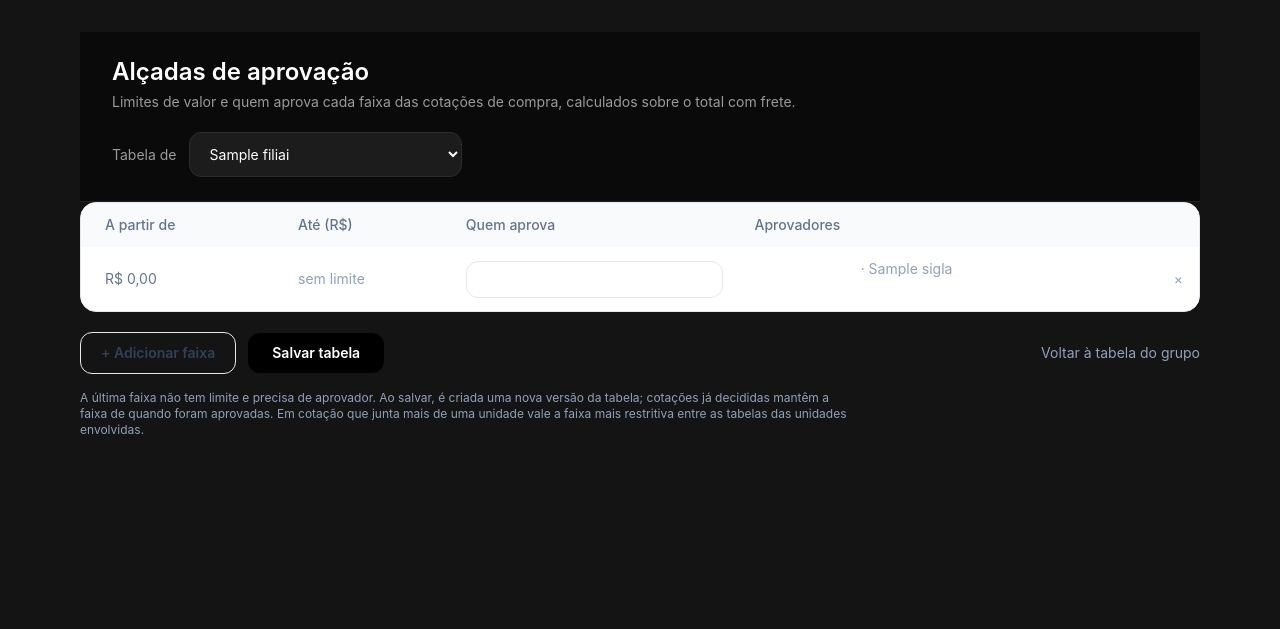
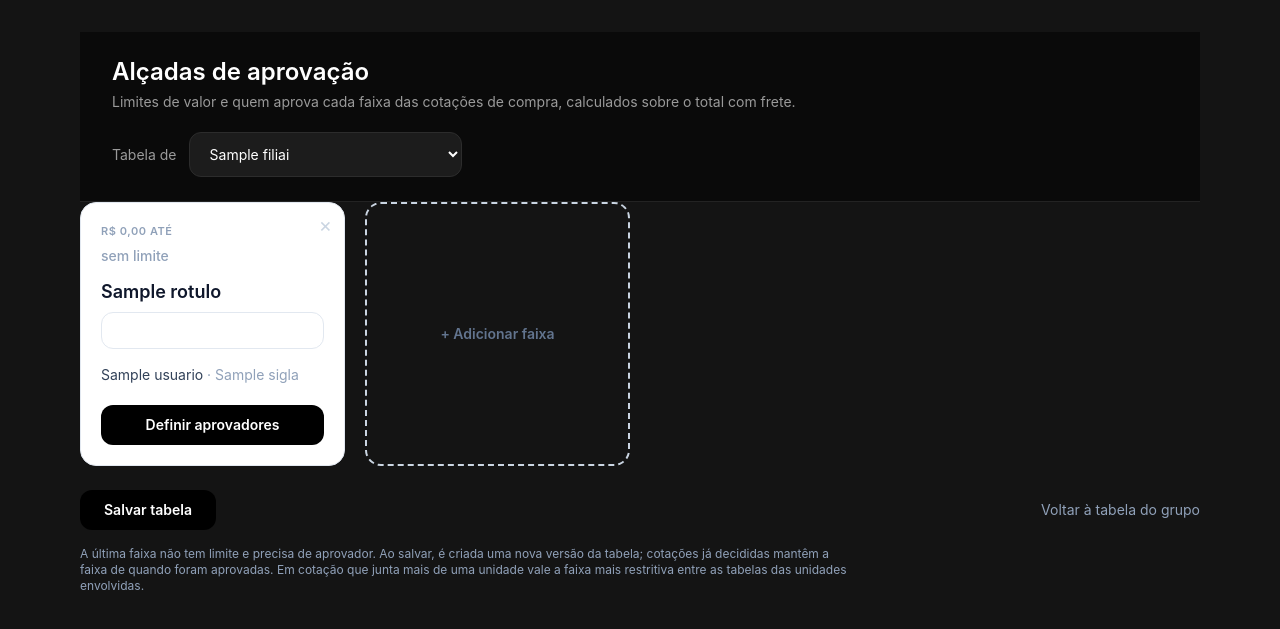
Before and after one commit to christian-penha/compras-suprimentos, a Django app: template templates/configuracoes/alcada_lista.html in a window 1280 px wide. Shown: the top 629 px of the page. Run offline with Django 5.2, Linux system fonts and the light colour scheme; the template is opened without the code that fills it: most values are stand-ins (such as "Sample title", 1, 10 or a date in 2020).

Commit message:
ui: alcadas voltam ao visual de cartoes, agora editaveis
Mescla o visual de cartoes por faixa (limite, quem aprova, aprovadores e
botao Definir aprovadores) com a edicao da tabela: o limite e o tipo de
aprovacao sao editados no proprio cartao, com cartao pontilhado para
adicionar faixa. O inicio de cada faixa recalcula ao digitar e mostra
"R$ -" enquanto o limite anterior esta vazio. Adiciona testes de view
da tela (abrir, salvar e tabela invalida).

Co-Authored-By: Claude Sonnet 5.5 <noreply@anthropic.com>

```diff
--- a/templates/base.html
+++ b/templates/base.html
@@ -4,7 +4,7 @@
   <meta charset="utf-8">
   <meta name="viewport" content="width=device-width, initial-scale=1">
   <title>{% block titulo %}Compras & Suprimentos{% endblock %}</title>
-  <link rel="stylesheet" href="{% static 'css/app.css' %}?v=10">
+  <link rel="stylesheet" href="{% static 'css/app.css' %}?v=11">
   <script>
     (function () {
       var tema = localStorage.getItem('tema');
--- a/templates/configuracoes/alcada_lista.html
+++ b/templates/configuracoes/alcada_lista.html
@@ -32,70 +32,70 @@
   {% csrf_token %}
   {% if filial %}<input type="hidden" name="filial" value="{{ filial.pk }}">{% endif %}
 
-  <section class="bg-white rounded-2xl border border-slate-200 overflow-hidden dark:bg-slate-800 dark:border-slate-700">
-    <table class="w-full text-sm">
-      <thead class="bg-slate-50 text-slate-500 text-left dark:bg-slate-900/40 dark:text-slate-400">
-        <tr>
-          <th class="px-6 py-3 font-medium">A partir de</th>
-          <th class="px-4 py-3 font-medium">Até (R$)</th>
-          <th class="px-4 py-3 font-medium">Quem aprova</th>
-          <th class="px-4 py-3 font-medium">Aprovadores</th>
-          <th class="px-4 py-3"></th>
-        </tr>
-      </thead>
-      <tbody id="linhas" class="divide-y divide-slate-100 dark:divide-slate-700">
+  {% comment %}Cada faixa é um cartão; fora do modo leitura, limite e tipo de aprovação são editados no próprio cartão.{% endcomment %}
+  <div id="linhas" class="grid gap-5 sm:grid-cols-2 xl:grid-cols-4">
     {% if linhas_form %}
       {% for maximo, papel in linhas_form %}
-          <tr class="linha dark:text-slate-100">
-            <td class="px-6 py-3 minimo text-slate-500 dark:text-slate-400"></td>
-            <td class="px-4 py-3"><input name="maximo" value="{{ maximo }}" inputmode="decimal" placeholder="0,00" class="maximo w-36 rounded-xl border border-slate-200 px-3 py-2 text-right dark:bg-slate-800 dark:border-slate-700"><span class="sem-limite hidden text-slate-400">sem limite</span></td>
-            <td class="px-4 py-3">
-              <select name="papel" class="w-full rounded-xl border border-slate-200 bg-white px-3 py-2 dark:bg-slate-800 dark:border-slate-700">
+      <article class="faixa relative bg-white rounded-2xl border border-slate-200 p-5 flex flex-col dark:bg-slate-800 dark:border-slate-700">
+        <button type="button" class="remover absolute top-3 right-3 text-slate-300 hover:text-red-600 text-xl leading-none" aria-label="Remover faixa">×</button>
+        <p class="text-[11px] font-semibold uppercase tracking-wider text-slate-400"><span class="minimo"></span> até</p>
+        <div class="mt-1.5 flex items-center gap-2">
+          <input name="maximo" value="{{ maximo }}" inputmode="decimal" placeholder="0,00" aria-label="Limite da faixa" class="maximo w-full rounded-xl border border-slate-200 px-3 py-2 text-right font-semibold dark:bg-slate-800 dark:border-slate-700 dark:text-slate-100">
+          <span class="sem-limite hidden text-sm font-medium text-slate-400">sem limite</span>
+        </div>
+        <h2 class="titulo text-lg font-semibold text-slate-900 mt-3 dark:text-slate-100"></h2>
+        <select name="papel" aria-label="Quem aprova" class="mt-1.5 w-full rounded-xl border border-slate-200 bg-white px-3 py-2 text-sm dark:bg-slate-800 dark:border-slate-700 dark:text-slate-100">
           {% for valor, rotulo in papeis %}<option value="{{ valor }}" {% if papel == valor %}selected{% endif %}>{{ rotulo }}</option>{% endfor %}
         </select>
-            </td>
-            <td class="px-4 py-3 text-xs text-slate-400">salve para definir</td>
-            <td class="px-4 py-3 text-right"><button type="button" class="remover text-slate-400 hover:text-red-600" aria-label="Remover faixa">×</button></td>
-          </tr>
+        <div class="aprovadores mt-4 flex-1 text-sm text-slate-500 dark:text-slate-400">Salve a tabela para definir os aprovadores.</div>
+      </article>
       {% endfor %}
     {% else %}
       {% for a in tabela %}
-          <tr class="linha dark:text-slate-100">
-            <td class="px-6 py-3 minimo text-slate-500 dark:text-slate-400">R$ {{ a.valor_min|floatformat:2 }}</td>
-            <td class="px-4 py-3">
+      <article class="faixa relative bg-white rounded-2xl border border-slate-200 p-5 flex flex-col dark:bg-slate-800 dark:border-slate-700">
+        {% if not usa_padrao %}<button type="button" class="remover absolute top-3 right-3 text-slate-300 hover:text-red-600 text-xl leading-none" aria-label="Remover faixa">×</button>{% endif %}
+
         {% if usa_padrao %}
-                {% if a.valor_max %}R$ {{ a.valor_max|floatformat:2 }}{% else %}<span class="text-slate-400">sem limite</span>{% endif %}
+        <p class="text-[11px] font-semibold uppercase tracking-wider text-slate-400">R$ {{ a.valor_min|floatformat:2 }}{% if a.valor_max %} até R$ {{ a.valor_max|floatformat:2 }}{% else %} ou mais{% endif %}</p>
+        <h2 class="text-lg font-semibold text-slate-900 mt-1 dark:text-slate-100">{{ a.get_papel_aprovador_display }}</h2>
         {% else %}
-                <input name="maximo" value="{% if a.valor_max %}{{ a.valor_max|floatformat:2 }}{% endif %}" inputmode="decimal" placeholder="0,00" class="maximo w-36 rounded-xl border border-slate-200 px-3 py-2 text-right dark:bg-slate-800 dark:border-slate-700">
-                <span class="sem-limite hidden text-slate-400">sem limite</span>
-              {% endif %}
-            </td>
-            <td class="px-4 py-3">
-              {% if usa_padrao %}{{ a.get_papel_aprovador_display }}{% else %}
-              <select name="papel" class="w-full rounded-xl border border-slate-200 bg-white px-3 py-2 dark:bg-slate-800 dark:border-slate-700">
+        <p class="text-[11px] font-semibold uppercase tracking-wider text-slate-400"><span class="minimo">R$ {{ a.valor_min|floatformat:2 }}</span> até</p>
+        <div class="mt-1.5 flex items-center gap-2">
+          <input name="maximo" value="{% if a.valor_max %}{{ a.valor_max|floatformat:2 }}{% endif %}" inputmode="decimal" placeholder="0,00" aria-label="Limite da faixa" class="maximo w-full rounded-xl border border-slate-200 px-3 py-2 text-right font-semibold dark:bg-slate-800 dark:border-slate-700 dark:text-slate-100">
+          <span class="sem-limite hidden text-sm font-medium text-slate-400">sem limite</span>
+        </div>
+        <h2 class="titulo text-lg font-semibold text-slate-900 mt-3 dark:text-slate-100">{{ a.get_papel_aprovador_display }}</h2>
+        <select name="papel" aria-label="Quem aprova" class="mt-1.5 w-full rounded-xl border border-slate-200 bg-white px-3 py-2 text-sm dark:bg-slate-800 dark:border-slate-700 dark:text-slate-100">
           {% for valor, rotulo in papeis %}<option value="{{ valor }}" {% if a.papel_aprovador == valor %}selected{% endif %}>{{ rotulo }}</option>{% endfor %}
         </select>
         {% endif %}
-            </td>
-            <td class="px-4 py-3 text-sm">
-              {% if a.papel_aprovador == 'AUTOMATICA' %}<span class="text-slate-400">automática</span>
+
+        <div class="aprovadores mt-4 flex-1">
+          {% if a.papel_aprovador == 'AUTOMATICA' %}
+          <p class="text-sm text-slate-500 dark:text-slate-400">Aprovada automaticamente — não precisa de aprovador.</p>
           {% else %}
-                {% for ap in a.aprovadores.all %}<span class="block">{{ ap.usuario }}{% if ap.filial %} <span class="text-slate-400">· {{ ap.filial.sigla }}</span>{% endif %}</span>
-                {% empty %}<span class="text-amber-700 dark:text-amber-400">⚠ sem aprovador</span>{% endfor %}
-                {% if not usa_padrao or not filial %}<a href="{% url 'config_alcada_editar' a.pk %}" class="text-xs font-medium underline dark:text-slate-200">definir aprovadores</a>{% endif %}
-              {% endif %}
-            </td>
-            <td class="px-4 py-3 text-right">{% if not usa_padrao %}<button type="button" class="remover text-slate-400 hover:text-red-600" aria-label="Remover faixa">×</button>{% endif %}</td>
-          </tr>
+            {% for ap in a.aprovadores.all %}
+            <p class="text-sm text-slate-700 dark:text-slate-200">{{ ap.usuario }}{% if ap.filial %} <span class="text-slate-400">· {{ ap.filial.sigla }}</span>{% endif %}</p>
+            {% empty %}
+            <p class="text-xs rounded-lg bg-amber-50 text-amber-800 px-2.5 py-1.5 dark:bg-amber-950 dark:text-amber-300">⚠ Sem aprovador — cotações desta faixa ficam travadas</p>
             {% endfor %}
           {% endif %}
-      </tbody>
-    </table>
-  </section>
+        </div>
+
+        {% if a.papel_aprovador != 'AUTOMATICA' and not usa_padrao %}
+        <a href="{% url 'config_alcada_editar' a.pk %}" class="btn-aprovadores mt-5 block text-center rounded-xl bg-black hover:bg-zinc-800 text-white text-sm font-semibold py-2.5 transition dark:bg-white dark:text-black dark:hover:bg-slate-200">Definir aprovadores</a>
+        {% endif %}
+      </article>
+      {% endfor %}
+    {% endif %}
 
     {% if not usa_padrao %}
-  <div class="mt-5 flex flex-wrap items-center gap-3">
-    <button type="button" id="adicionar" class="rounded-xl border border-slate-200 text-slate-700 hover:bg-slate-50 text-sm font-semibold px-5 py-2.5 transition dark:border-slate-700 dark:text-slate-200 dark:hover:bg-slate-700">+ Adicionar faixa</button>
+    <button type="button" id="adicionar" class="rounded-2xl border-2 border-dashed border-slate-300 text-slate-500 hover:border-slate-900 hover:text-slate-900 text-sm font-semibold min-h-[160px] transition dark:border-slate-600 dark:text-slate-400 dark:hover:border-white dark:hover:text-white">+ Adicionar faixa</button>
+    {% endif %}
+  </div>
+
+  {% if not usa_padrao %}
+  <div class="mt-6 flex flex-wrap items-center gap-3">
     <button name="acao" value="salvar" class="rounded-xl bg-black hover:bg-zinc-800 text-white text-sm font-semibold px-6 py-2.5 transition dark:bg-white dark:text-black">Salvar tabela</button>
     {% if filial %}
     <button name="acao" value="voltar_padrao" formnovalidate onclick="return confirm('Descartar a tabela própria de {{ filial.nome }} e voltar à padrão do grupo?')" class="ml-auto text-sm text-slate-400 hover:text-red-600">Voltar à tabela do grupo</button>
@@ -109,8 +109,8 @@
 
 <script>
   (function () {
-    var corpo = document.getElementById('linhas');
-    if (!corpo) return;
+    var grade = document.getElementById('linhas');
+    if (!grade) return;
 
     function num(t) {
       t = String(t || '').trim();
@@ -119,37 +119,38 @@
       return isNaN(n) ? null : n;
     }
     function brl(n) { return 'R$ ' + n.toLocaleString('pt-BR', {minimumFractionDigits: 2, maximumFractionDigits: 2}); }
+    function faixas() { return grade.querySelectorAll('.faixa'); }
 
     function atualizar() {
-      var linhas = corpo.querySelectorAll('tr.linha');
-      var anterior = null;
-      linhas.forEach(function (tr, i) {
-        var ultima = i === linhas.length - 1;
-        var campo = tr.querySelector('.maximo');
-        if (campo) {
+      var lista = faixas(), inicio = 0;
+      lista.forEach(function (card, i) {
+        var campo = card.querySelector('.maximo');
+        if (!campo) return;
+        var ultima = i === lista.length - 1;
         campo.classList.toggle('hidden', ultima);
-          tr.querySelector('.sem-limite').classList.toggle('hidden', !ultima);
+        card.querySelector('.sem-limite').classList.toggle('hidden', !ultima);
         if (ultima) campo.value = '';
-        }
-        var minimo = tr.querySelector('.minimo');
-        if (campo) minimo.textContent = anterior === null ? brl(0) : brl(anterior + 0.01);
-        if (campo && !ultima) anterior = num(campo.value);
+        card.querySelector('.minimo').textContent = inicio === null ? 'R$ —' : brl(inicio);
+        var sel = card.querySelector('select');
+        if (sel) card.querySelector('.titulo').textContent = sel.selectedOptions[0].text;
+        if (!ultima) { var v = num(campo.value); inicio = v === null ? null : v + 0.01; }
       });
     }
-    corpo.addEventListener('input', atualizar);
-    corpo.addEventListener('click', function (e) {
+
+    grade.addEventListener('input', atualizar);
+    grade.addEventListener('change', atualizar);
+    grade.addEventListener('click', function (e) {
       var b = e.target.closest('.remover');
-      if (!b) return;
-      if (corpo.querySelectorAll('tr.linha').length > 1) { b.closest('tr').remove(); atualizar(); }
+      if (b && faixas().length > 1) { b.closest('.faixa').remove(); atualizar(); }
     });
     var adicionar = document.getElementById('adicionar');
     if (adicionar) adicionar.addEventListener('click', function () {
-      var linhas = corpo.querySelectorAll('tr.linha');
-      var clone = linhas[linhas.length - 1].cloneNode(true);
-      clone.querySelector('.maximo').value = '';
-      var sel = clone.querySelector('select'); if (sel) sel.selectedIndex = 0;
-      clone.children[3].innerHTML = '<span class="text-xs text-slate-400">salve para definir</span>';
-      corpo.insertBefore(clone, linhas[linhas.length - 1]);
+      var lista = faixas(), modelo = lista[lista.length - 1].cloneNode(true);
+      modelo.querySelector('.maximo').value = '';
+      modelo.querySelector('select').selectedIndex = 0;
+      modelo.querySelector('.aprovadores').textContent = 'Salve a tabela para definir os aprovadores.';
+      var botao = modelo.querySelector('.btn-aprovadores'); if (botao) botao.remove();
+      lista[lista.length - 1].before(modelo);
       atualizar();
     });
     atualizar();
```
Also changed, not shown: contas/tests.py (+32 -0 lines), static/css/app.css. Lines whose indentation alone changed are shown as unchanged.
